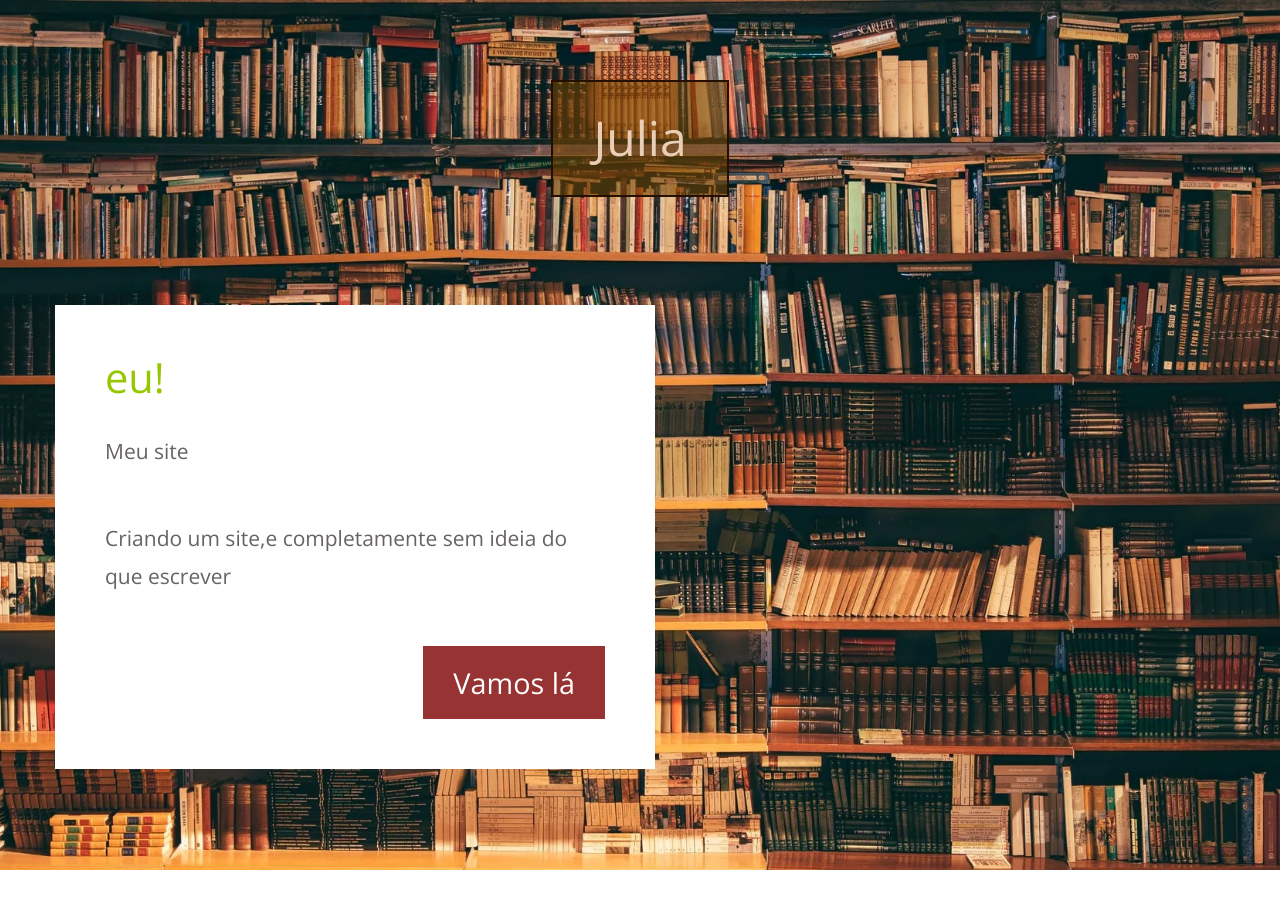
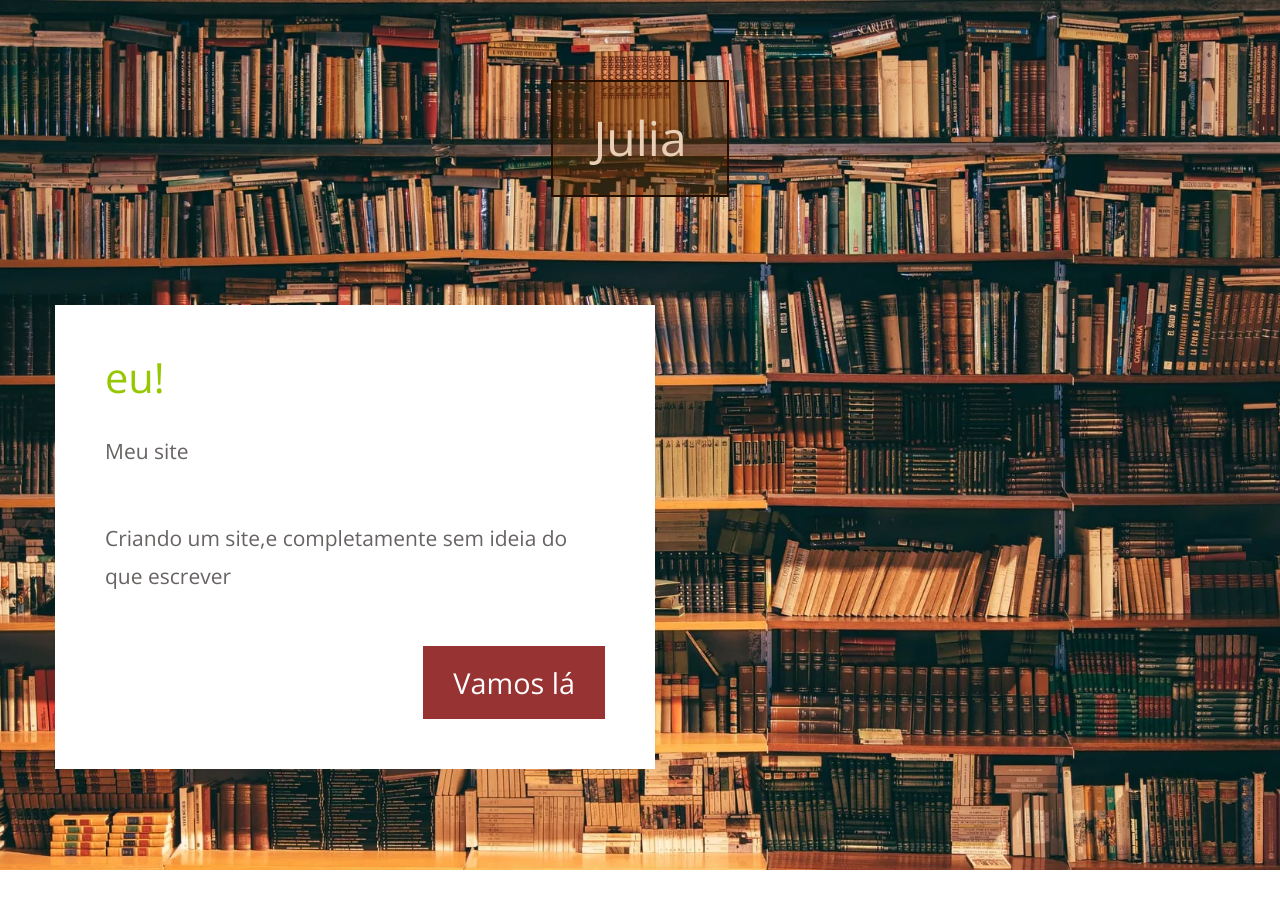
Before and after one commit to juliaclaudio/juliaclaudio.github.io, a plain HTML site: page index.html in a window 1280 px wide. Shown: the top 908 px of the page. Drawn offline with nearby package versions, Linux system fonts and the light colour scheme.

Commit message:
alteração no código.

```diff
--- a/css/templatemo-style.css
+++ b/css/templatemo-style.css
@@ -62,7 +62,7 @@ p {
 	display: inline-block;
 	font-size: 3rem;
 	padding: 30px 40px;
-	background-color: rgba(114, 65, 0, 0.568);
+	background-color: rgba(95, 43, 0, 0.466);
 }
 
 .tm-textbox {
```
